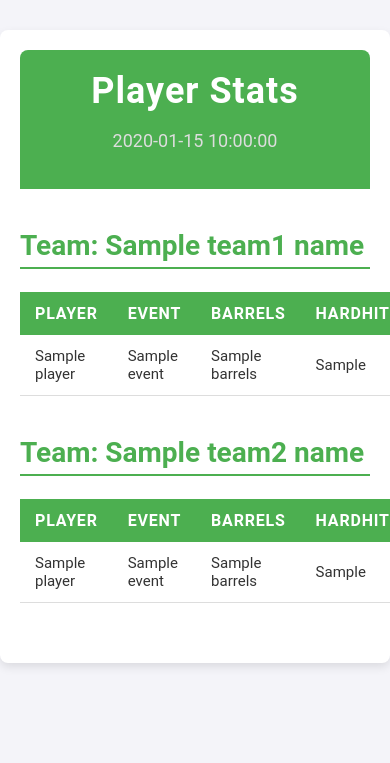
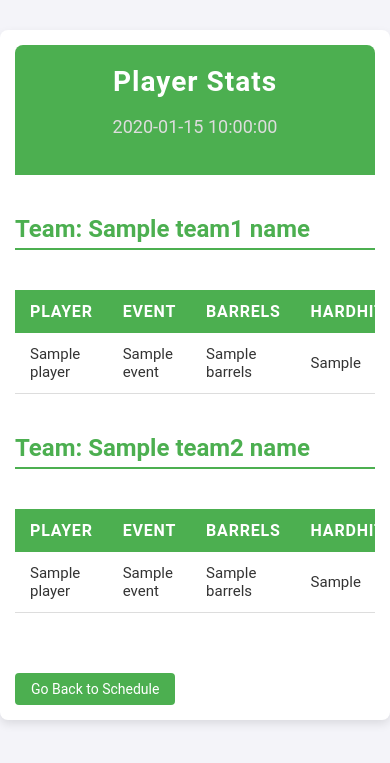
Before and after one commit to tim50687/Timduel_Stats, a Flask app: template api/mlb/templates/player_stats.html in a window 390 px wide; the page is wider, and only the part inside the window is pictured. Shown: the top 763 px of that part. Run offline with Flask 3, Linux system fonts and the light colour scheme; the template is opened without the code that fills it: most values are stand-ins (such as "Sample title", 1, 10 or a date in 2020).

Commit message:
Add responsive design

```diff
--- a/api/mlb/templates/player_stats.html
+++ b/api/mlb/templates/player_stats.html
@@ -51,11 +51,16 @@
         font-size: 28px;
       }
 
+      /* Scrollable table container */
+      .table-container {
+        overflow-x: auto;
+        margin-bottom: 40px;
+      }
+
       table {
         width: 100%;
         border-collapse: collapse;
         margin-top: 20px;
-        margin-bottom: 40px;
       }
 
       th,
@@ -109,6 +114,30 @@
         font-size: 14px;
         color: #777;
       }
+
+      /* Responsive design for mobile */
+      @media (max-width: 768px) {
+        .container {
+          padding: 15px;
+        }
+
+        table {
+          font-size: 14px;
+        }
+
+        header h1 {
+          font-size: 28px;
+        }
+
+        a {
+          font-size: 14px;
+          padding: 8px 16px;
+        }
+
+        main h2 {
+          font-size: 24px;
+        }
+      }
     </style>
   </head>
   <body>
@@ -119,6 +148,7 @@
       </header>
       <main>
         <h2>Team: {{ team1_name }}</h2>
+        <div class="table-container">
           <table>
             <thead>
               <tr>
@@ -143,8 +173,10 @@
               {% endfor %}
             </tbody>
           </table>
+        </div>
 
         <h2>Team: {{ team2_name }}</h2>
+        <div class="table-container">
           <table>
             <thead>
               <tr>
@@ -169,6 +201,12 @@
               {% endfor %}
             </tbody>
           </table>
+        </div>
+
+        <!-- Button to go back to schedule -->
+        <a href="{{ url_for('mlb_schedule.show_schedule') }}"
+          >Go Back to Schedule</a
+        >
       </main>
     </div>
   </body>
--- a/api/mlb/templates/schedule.html
+++ b/api/mlb/templates/schedule.html
@@ -125,9 +125,15 @@
 
       /* Responsive design for mobile */
       @media (max-width: 768px) {
+        /* Ensure table fits within mobile view by allowing horizontal scrolling */
+        .table-container {
+          overflow-x: auto;
+        }
+
         .schedule-table th,
         .schedule-table td {
           font-size: 14px;
+          white-space: nowrap; /* Prevent table text from wrapping on small screens */
         }
 
         header h1 {
```
Also changed, not shown: api/mlb/templates/hr_prediction.html (+51 -0 lines). Lines whose indentation alone changed are shown as unchanged.
